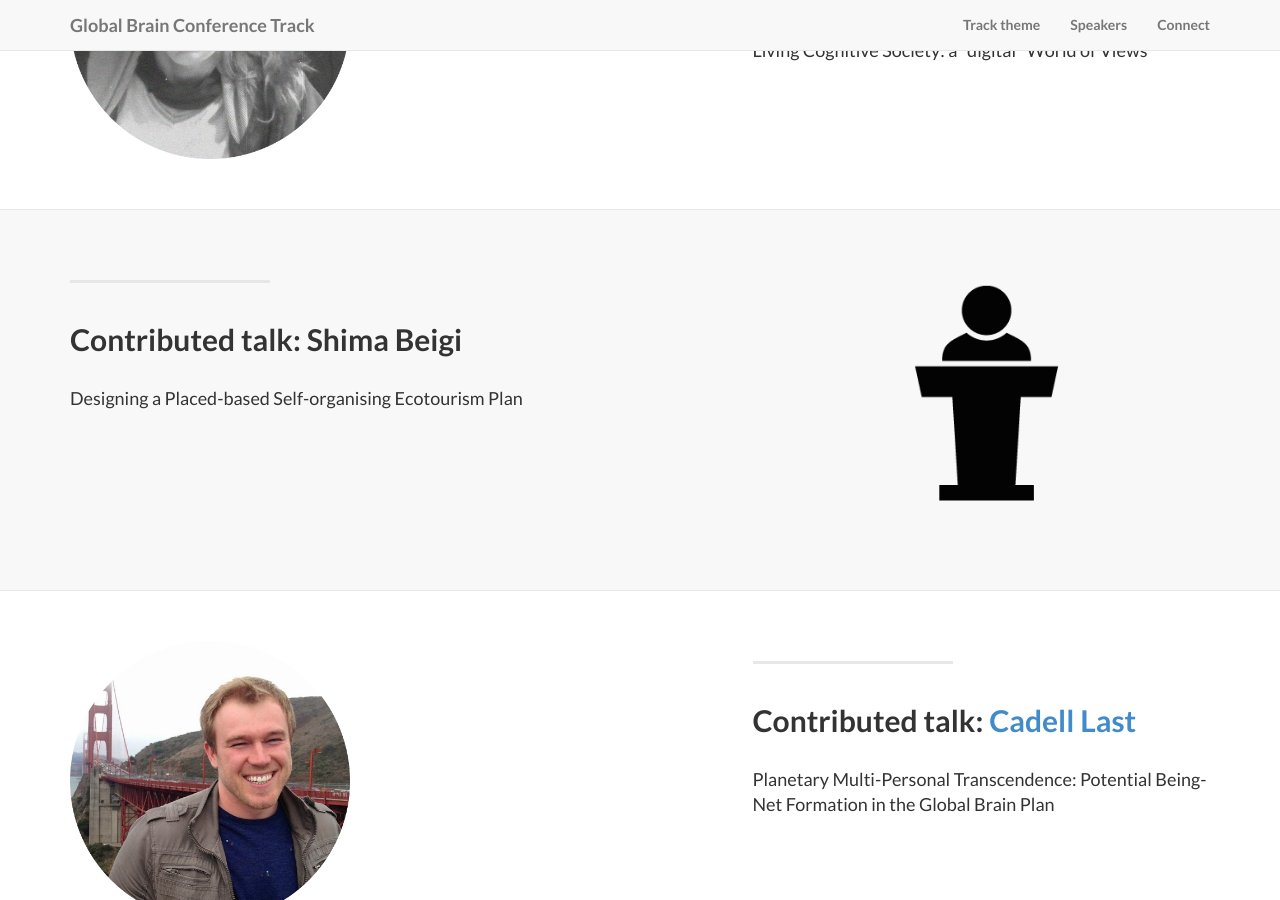
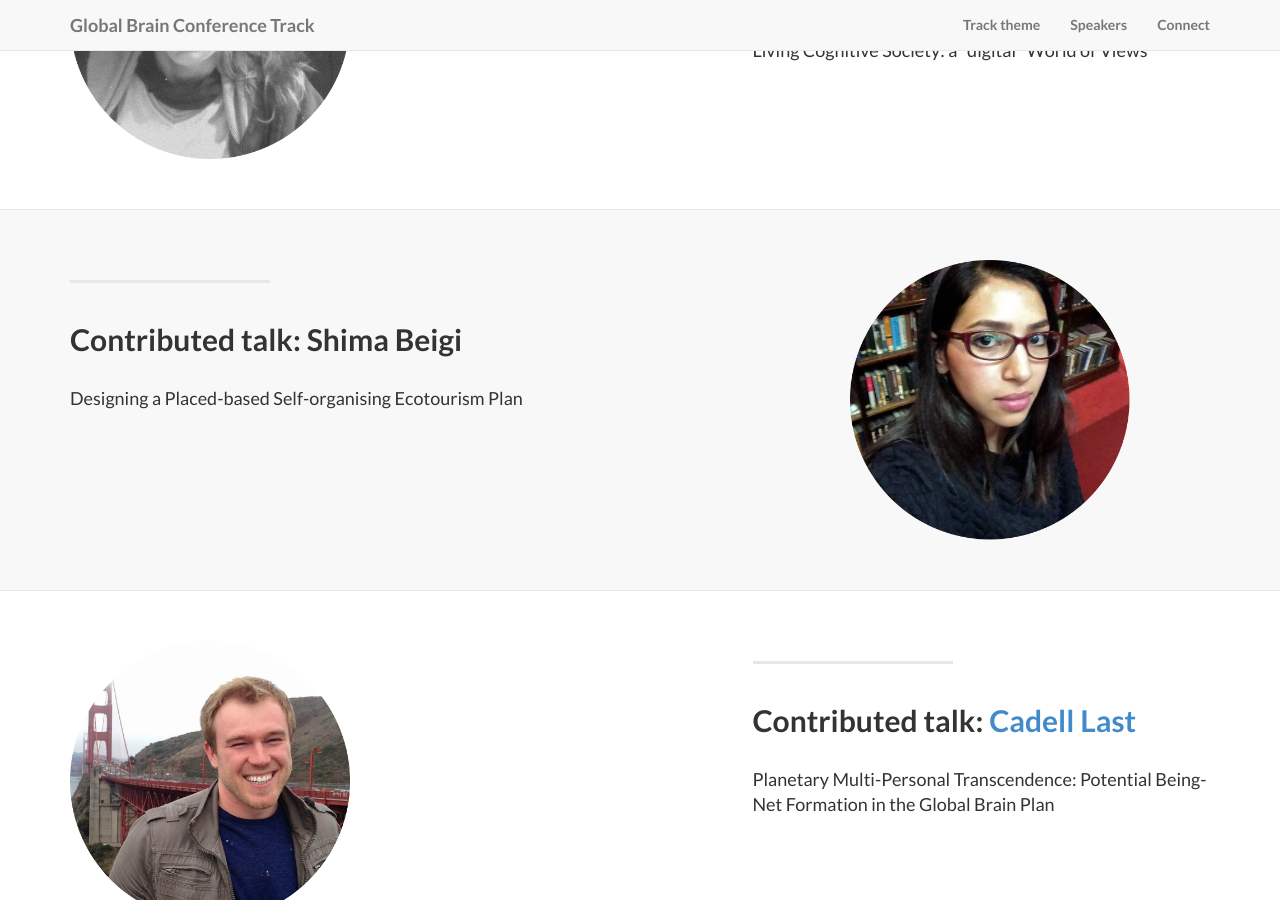
Before and after one commit to globalbraininstitute/vienna2015, a Jekyll site: the page built from index.html, in a window 1280 px wide and 900 px high, scrolled down 4349 px. Built offline with Jekyll 4.4.1, drawn with Linux system fonts in a browser that asks for light colours.

Commit message:
shimas photo

```diff
--- a/_posts/2015-04-16-shima_beigi.markdown
+++ b/_posts/2015-04-16-shima_beigi.markdown
@@ -2,7 +2,7 @@
 title: Contributed talk&#58; Shima Beigi
 layout: default
 date: 2015-04-16
-img: ../people/anonymous.png
+img: ../people/shima.png
 link: speakers/beigi
 category: Speakers
 description: |
```
Also changed, not shown: img/people/shima.png (added).
